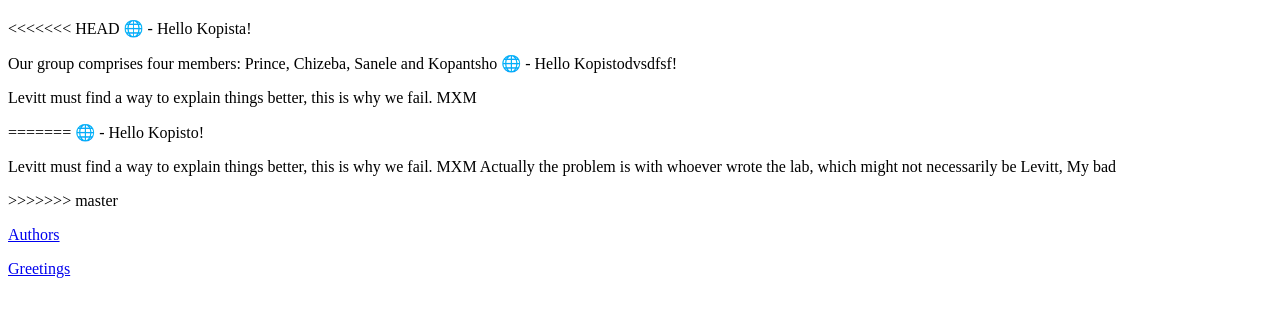
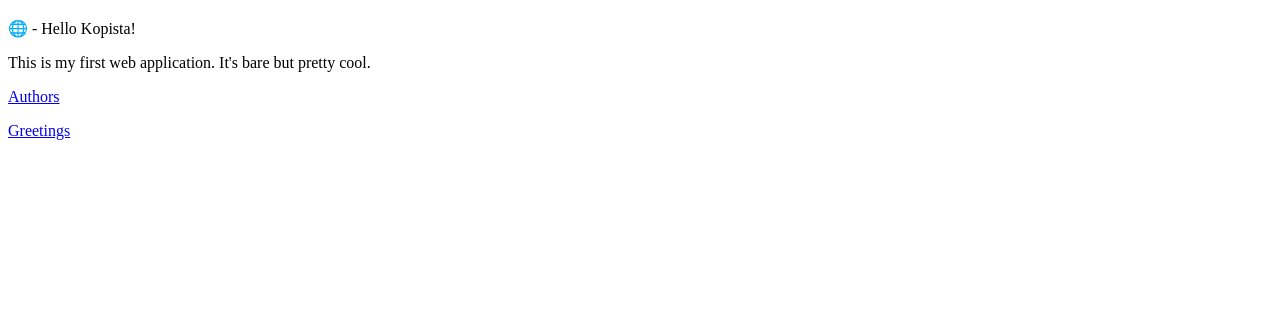
Before and after one commit to Kopantsho/elen4010a-lab1, a plain HTML site: page index.html in a window 1280 px wide. Shown: the part 61-378 px from the top of the page. Drawn offline with Linux system fonts and the light colour scheme.

Commit message:
Added a different greeting

```diff
--- a/index.html
+++ b/index.html
@@ -4,15 +4,8 @@
 <meta charset="utf-8" /> </head>
 <body>
 <h1>Hello World</h1> <p>
-<<<<<<< HEAD
 &#127760 - Hello Kopista! </p>
-<p>Our group comprises four members: Prince, Chizeba, Sanele and Kopantsho
-&#127760 - Hello Kopistodvsdfsf! </p>
-<p>Levitt must find a way to explain things better, this is why we fail. MXM </p>
-=======
-&#127760 - Hello Kopisto! </p>
-<p>Levitt must find a way to explain things better, this is why we fail. MXM Actually the problem is with whoever wrote the lab, which might not necessarily be Levitt, My bad </p>
->>>>>>> master
+<p> This is my first web application. It's bare but pretty cool.
 <p></p><a href="author.html">Authors</a></p>
 <p></p><a href="dummy.html">Greetings</a></p>
 </body> </html>
```
